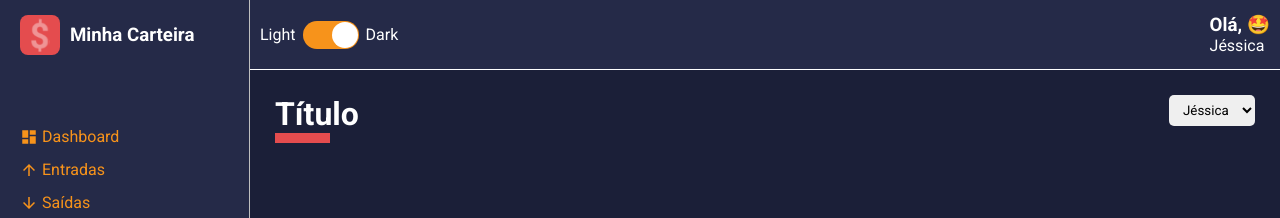
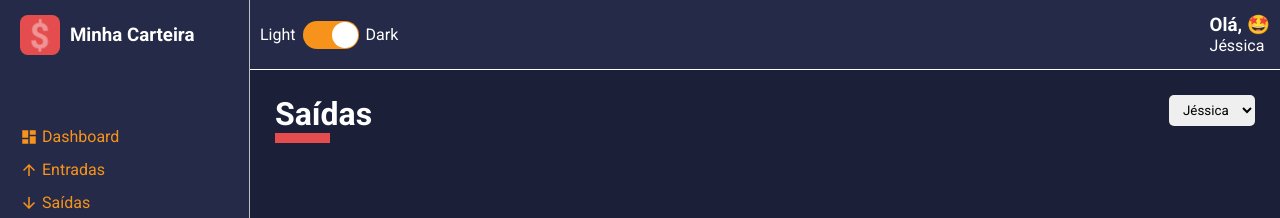
Before and after one commit to JessicaLopesDev/my-wallet-dashboard, a React (Vite) app: page /dashboard in a window 1280 px wide. Shown: the top 218 px of the page. Built offline with nearby package versions, Linux system fonts and the light colour scheme.

Commit message:
Cria componente select e deixa header content dinamico

```diff
--- a/src/App.tsx
+++ b/src/App.tsx
@@ -3,16 +3,17 @@ import React from 'react'
 import { ThemeProvider } from 'styled-components'
 import GlobalStyles from './styles/GlobalStyles'
 
-import { Dashboard } from './pages/Dashboard'
+// import { Dashboard } from './pages/Dashboard'
 import { Layout } from './components/Layout'
 import dark from './styles/themes/dark'
+import { List } from './pages/List'
 
 export const App: React.FC = () => {
   return (
     <ThemeProvider theme={dark}>
       <GlobalStyles />
       <Layout>
-        <Dashboard />
+        <List />
       </Layout>
     </ThemeProvider>
   )
--- a/src/components/ContentHeader/index.tsx
+++ b/src/components/ContentHeader/index.tsx
@@ -1,20 +1,19 @@
-import { SelectInput } from '../SelectInput'
+import React from 'react'
 import * as S from './styles'
 
-export const ContentHeader = () => {
-  const options = [
-    { value: 'Jéssica', label: 'Jéssica' },
-    { value: 'Aurora', label: 'Aurora' },
-    { value: 'Jean', label: 'Jean' },
-  ]
+interface IContentHeaderProps {
+  title: string
+  lineColor: string
+  children: React.ReactNode
+}
+
+export const ContentHeader = ({ title, lineColor, children }: IContentHeaderProps) => {
   return (
     <S.Container>
-      <S.TitleContainer>
-        <h1>Título</h1>
+      <S.TitleContainer lineColor={lineColor}>
+        <h1>{title}</h1>
       </S.TitleContainer>
-      <S.Controllers>
-        <SelectInput options={options} />
-      </S.Controllers>
+      <S.Controllers>{children}</S.Controllers>
     </S.Container>
   )
 }
--- a/src/components/ContentHeader/styles.ts
+++ b/src/components/ContentHeader/styles.ts
@@ -1,4 +1,8 @@
 import styled from 'styled-components'
+
+interface ITitleContainerProps {
+  lineColor: string
+}
 
 export const Container = styled.div`
   width: 100%;
@@ -8,14 +12,14 @@ export const Container = styled.div`
   justify-content: space-between;
 `
 
-export const TitleContainer = styled.div`
+export const TitleContainer = styled.div<ITitleContainerProps>`
   > h1 {
     color: ${({ theme }) => theme.colors.white};
     &::after {
       content: '';
       display: block;
       width: 55px;
-      border-bottom: 10px solid ${({ theme }) => theme.colors.warning};
+      border-bottom: 10px solid ${(props) => props.lineColor};
     }
   }
 `
--- a/src/pages/Dashboard/index.tsx
+++ b/src/pages/Dashboard/index.tsx
@@ -1,10 +1,20 @@
 import { ContentHeader } from '../../components/ContentHeader'
+import { SelectInput } from '../../components/SelectInput'
+
 import * as S from './styles'
 
 export const Dashboard = () => {
+  const options = [
+    { value: 'Jéssica', label: 'Jéssica' },
+    { value: 'Aurora', label: 'Aurora' },
+    { value: 'Jean', label: 'Jean' },
+  ]
+
   return (
     <S.Container>
-      <ContentHeader />
+      <ContentHeader title="Dashboard" lineColor="#F7931B">
+        <SelectInput options={options} />
+      </ContentHeader>
     </S.Container>
   )
 }
--- a/src/pages/List/index.tsx
+++ b/src/pages/List/index.tsx
@@ -1,3 +1,19 @@
+import { ContentHeader } from '../../components/ContentHeader'
+import { SelectInput } from '../../components/SelectInput'
+import * as S from './styles'
+
 export const List = () => {
-  return <div>List</div>
+  const options = [
+    { value: 'Jéssica', label: 'Jéssica' },
+    { value: 'Aurora', label: 'Aurora' },
+    { value: 'Jean', label: 'Jean' },
+  ]
+
+  return (
+    <S.Container>
+      <ContentHeader title="Saídas" lineColor="#E44C4E">
+        <SelectInput options={options} />
+      </ContentHeader>
+    </S.Container>
+  )
 }
--- /dev/null
+++ b/src/pages/List/styles.ts
@@ -0,0 +1,7 @@
+import styled from 'styled-components'
+
+export const Container = styled.div`
+  display: flex;
+  align-items: center;
+  justify-content: space-between;
+`
```
